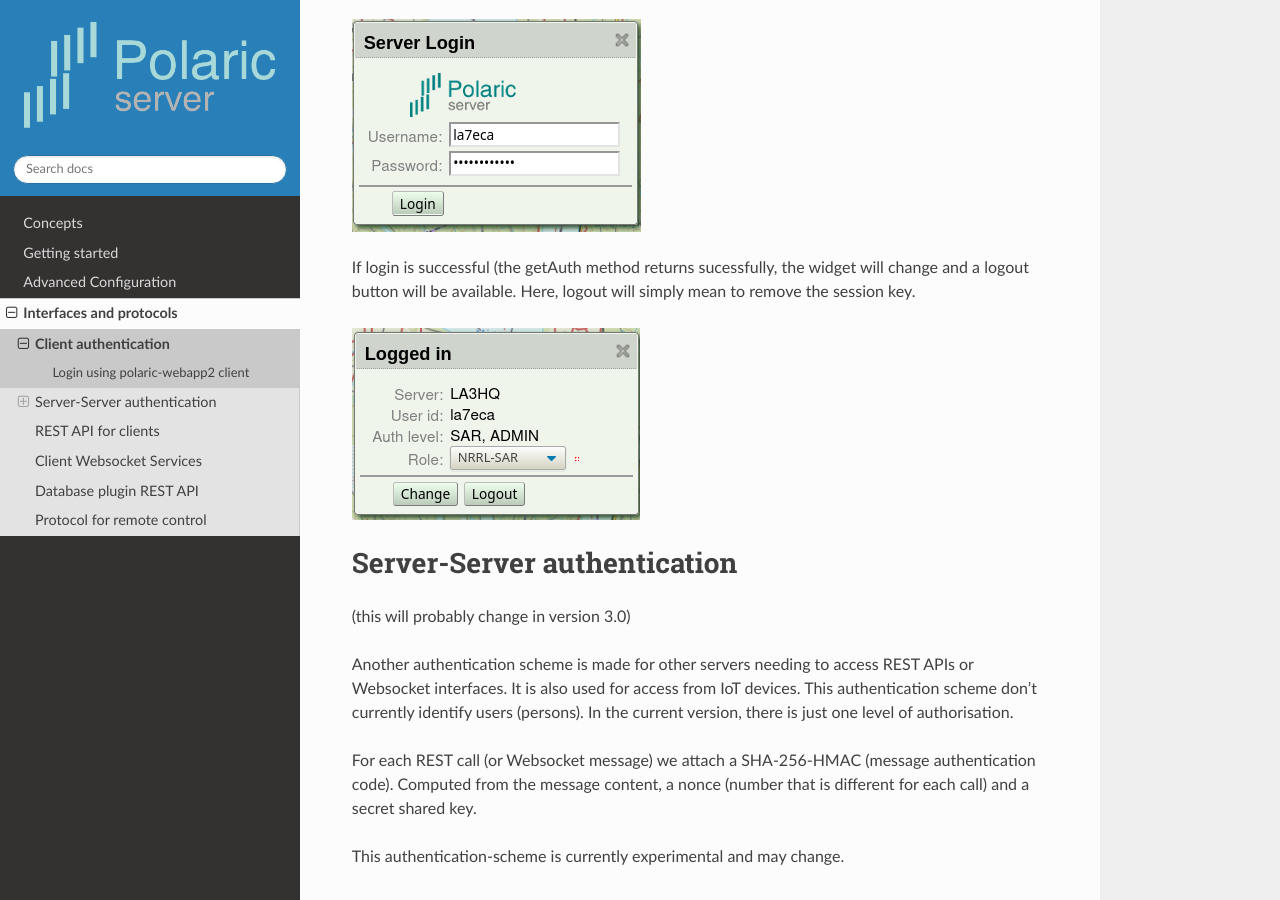
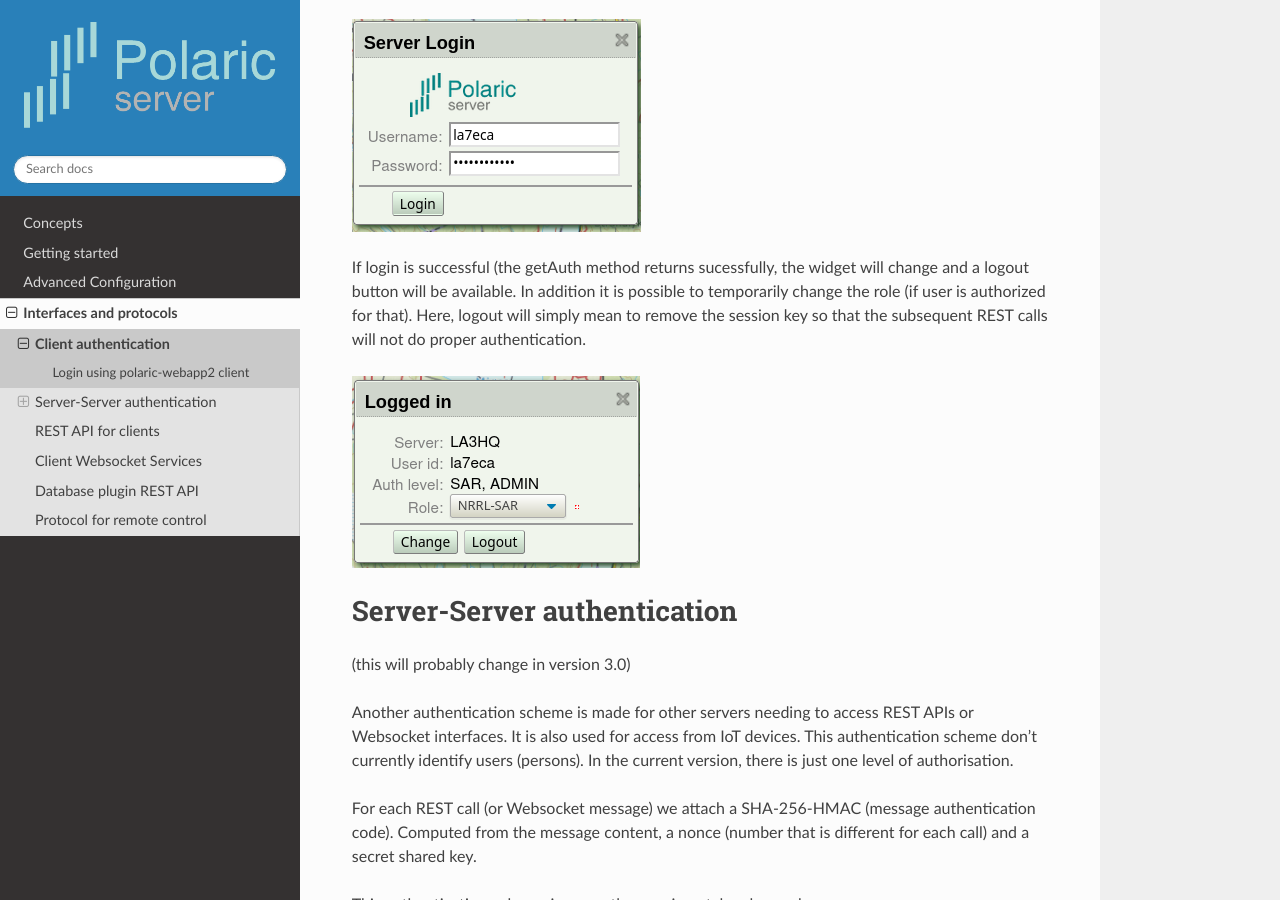
Before and after one commit to joakimsk/docs, a Sphinx documentation site: the page built from docs/clientauth.rst, in a window 1280 px wide and 900 px high, scrolled down 557 px. Built offline with Sphinx 7.4.7 and the Read the Docs theme 2.0.0, drawn with Linux system fonts in a browser that asks for light colours.

Commit message:
Update clientauth.rst

```diff
--- a/docs/clientauth.rst
+++ b/docs/clientauth.rst
@@ -15,7 +15,7 @@
 
 .. image:: img/loginform2.png
 
-If login is successful (the getAuth method returns sucessfully, the widget will change and a logout button will be available. Here, logout will simply mean to remove the session key.
+If login is successful (the getAuth method returns sucessfully, the widget will change and a logout button will be available. In addition it is possible to temporarily change the role (if user is authorized for that). Here, logout will simply mean to remove the session key so that the subsequent REST calls will not do proper authentication.
 
 .. image:: img/loggedin.png
 
```
